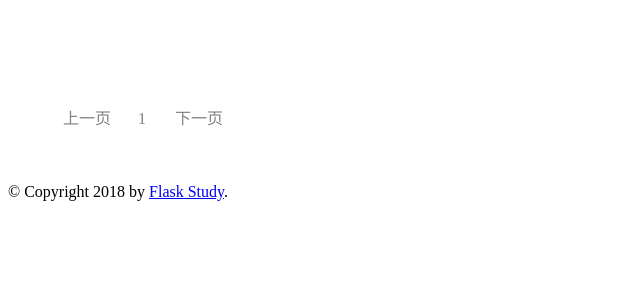
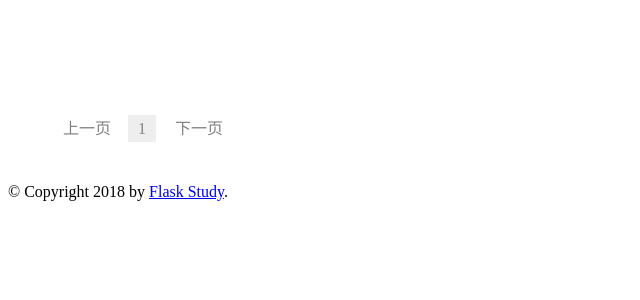
Before and after one commit to HelloMrShu/scrapy_bp, a Flask app: page /list in a window 1280 px wide. Shown: the part 325-625 px from the top of the page, without its empty margins (0-640 px from the left). Run offline with Flask 2, Linux system fonts and the light colour scheme; tables that the repository leaves empty hold one stand-in row (values such as "Sample post"); some libraries are stand-ins or nearby versions.

Commit message:
feat: fixbug 修改bug

```diff
--- a/flask/app/static/style.css
+++ b/flask/app/static/style.css
@@ -15,7 +15,7 @@ td {
 }
 
 #paginate{
-	margin-top: 20px;
+	margin-top: 30px;
 }
 
 ul{
@@ -50,5 +50,5 @@ ul li a:hover{
 }
 
 .currentpage{
-	background: #ca0c16;
+	background: #eee;
 }
--- a/flask/app/templates/image.html
+++ b/flask/app/templates/image.html
@@ -30,7 +30,11 @@
 	    	</li>
 
 		    {% for i in paginate.iter_pages() %}
-		        <li><a href="/list?page={{ i }}">{{ i }}</a></li>
+		    	{% if i == paginate.page %}
+		        	<li><a class="currentpage" href="/list?page={{ i }}">{{ i }}</a></li>
+		        {% else %}
+		    		<li><a href="/list?page={{ i }}">{{ i }}</a></li>
+		    	{% endif %}
 		    {% endfor %}
 
 		    <li id = 'pagenext'>
```
